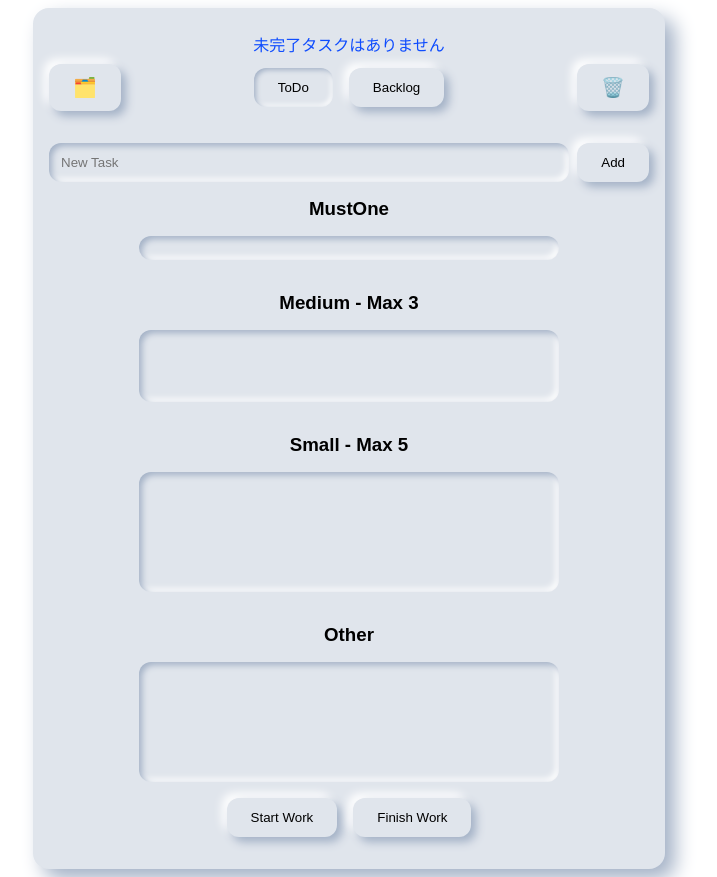
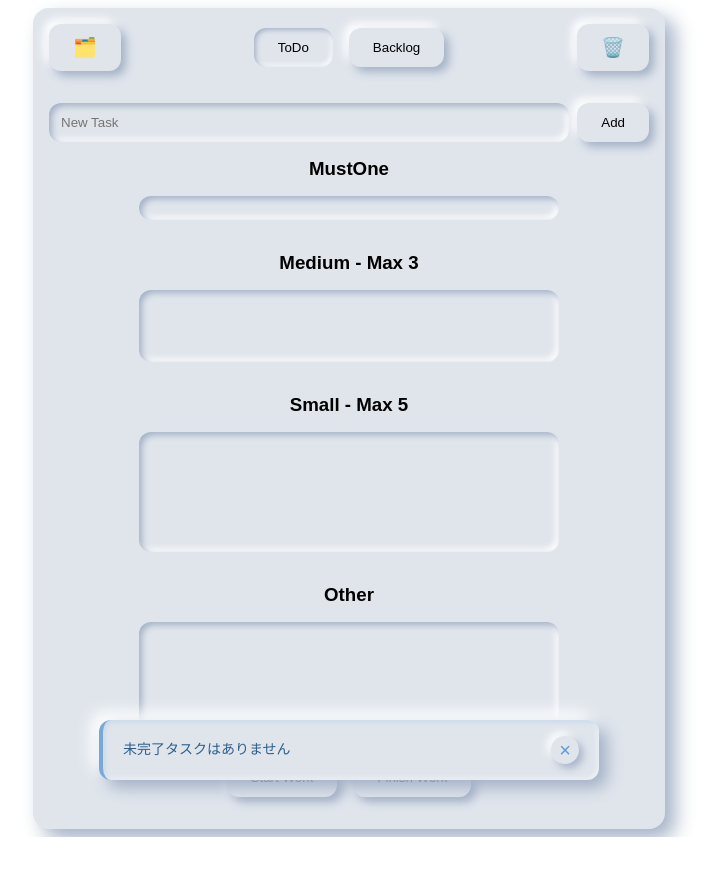
Before and after one commit to KawanagoRyoya/kawanago-jira-todo-app, an Electron app: page renderer/index.html in a window 1280 px wide. Both pictures are taken after a click on the button "Start Work". Shown: the whole page, without its empty margins (291-1008 px from the left). After the commit the page ends 837 px from the top, so only its background shows below. Drawn offline with Linux system fonts and the light colour scheme; no server answers.

Commit message:
通知形式変更

```diff
--- a/renderer/index.html
+++ b/renderer/index.html
@@ -27,8 +27,6 @@
   </svg>
   <div class="app-container">
     <!-- Row1: ナビゲーション -->
-    <!-- 通知領域 -->
-    <div id="notification" class="notification" style="display:none"></div>
     <div class="toolbar">
       <button id="btn-fetch" class="icon-btn nav-btn left-icon"><span class="icon">🗂️</span></button>
       <div class="nav-center">
@@ -88,6 +86,9 @@
     </div>
   </div>
 
+  <!-- Toast通知コンテナ -->
+  <div id="toast-container" class="toast-container"></div>
+
   <script src="renderer.js"></script>
 </body>
 </html>
--- a/renderer/renderer.js
+++ b/renderer/renderer.js
@@ -12,14 +12,64 @@ const sectionLimit = {
   other:  Infinity
 };
 
-// 通知表示
-const notification = document.getElementById('notification');
+// Toast通知システム
+const MAX_TOASTS = 3;
+let toastQueue = [];
+
 function showNotification(msg) {
-  const notification = document.getElementById('notification');
-  if (!notification) return;       // 要素が無ければ何もしない
-  notification.textContent = msg;
-  notification.style.display = 'block';
-  setTimeout(() => notification.style.display = 'none', 3000);
+  const container = document.getElementById('toast-container');
+  if (!container) return;
+
+  // 最大数を超えたら一番古いToastを削除
+  if (toastQueue.length >= MAX_TOASTS) {
+    const oldestToast = toastQueue.shift();
+    removeToast(oldestToast);
+  }
+
+  // Toast要素を作成
+  const toast = document.createElement('div');
+  toast.className = 'toast';
+
+  const message = document.createElement('span');
+  message.className = 'toast-message';
+  message.textContent = msg;
+
+  const closeBtn = document.createElement('button');
+  closeBtn.className = 'toast-close';
+  closeBtn.innerHTML = '×';
+  closeBtn.addEventListener('click', () => removeToast(toast));
+
+  toast.appendChild(message);
+  toast.appendChild(closeBtn);
+  container.appendChild(toast);
+
+  // キューに追加
+  toastQueue.push(toast);
+
+  // アニメーションで表示
+  setTimeout(() => toast.classList.add('show'), 10);
+
+  // 3秒後に自動削除
+  setTimeout(() => removeToast(toast), 3000);
+}
+
+function removeToast(toast) {
+  if (!toast || !toast.parentElement) return;
+
+  // フェードアウトアニメーション
+  toast.classList.add('removing');
+
+  // アニメーション終了後にDOMから削除
+  setTimeout(() => {
+    if (toast.parentElement) {
+      toast.parentElement.removeChild(toast);
+    }
+    // キューから削除
+    const index = toastQueue.indexOf(toast);
+    if (index > -1) {
+      toastQueue.splice(index, 1);
+    }
+  }, 500); // CSSのtransition時間と同じ
 }
 
 // ナビボタンのアクティブ切替
--- a/renderer/style.css
+++ b/renderer/style.css
@@ -34,12 +34,6 @@ body, div, input, button, select, textarea {
 .toolbar {
   justify-content: space-between;
   position: relative;
-}
-.notification {
-  width: 100%;
-  text-align: center;
-  padding: 8px;
-  color: #0e4cfe;
 }
 .nav-center {
   display: flex;
@@ -301,3 +295,89 @@ li.completed span {
   line-height: 1.1;
   font-size: 1.125rem;
 }
+
+/* Toast通知システム */
+.toast-container {
+  position: fixed;
+  bottom: 20px;
+  left: 50%;
+  transform: translateX(-50%);
+  z-index: 9999;
+  display: flex;
+  flex-direction: column;
+  gap: 12px;
+  pointer-events: none;
+  max-width: 500px;
+  width: 90%;
+}
+
+.toast {
+  background: #e0e5ec;
+  border-radius: 12px;
+  padding: 16px 20px;
+  box-shadow:
+    8px 8px 16px #a3b1c6,
+    -8px -8px 16px #ffffff,
+    inset 2px 2px 4px rgba(139, 189, 232, 0.3),
+    inset -2px -2px 4px rgba(255, 255, 255, 0.5);
+  display: flex;
+  align-items: center;
+  gap: 16px;
+  opacity: 0;
+  transform: translateY(20px);
+  transition: all 0.3s ease;
+  pointer-events: all;
+  border-left: 4px solid #7BA7D6;
+}
+
+.toast.show {
+  opacity: 1;
+  transform: translateY(0);
+}
+
+.toast.removing {
+  opacity: 0;
+  transform: translateY(10px) scale(0.95);
+  transition: all 0.5s ease;
+}
+
+.toast-message {
+  flex: 1;
+  color: #2C5F8D;
+  font-size: 14px;
+  line-height: 1.4;
+  word-break: break-word;
+}
+
+.toast-close {
+  background: #e0e5ec;
+  border: none;
+  border-radius: 50%;
+  width: 28px;
+  height: 28px;
+  display: flex;
+  align-items: center;
+  justify-content: center;
+  cursor: pointer;
+  font-size: 20px;
+  color: #5B9BD5;
+  box-shadow:
+    4px 4px 8px #a3b1c6,
+    -4px -4px 8px #ffffff;
+  transition: all 0.2s ease;
+  flex-shrink: 0;
+}
+
+.toast-close:hover {
+  box-shadow:
+    inset 2px 2px 4px #a3b1c6,
+    inset -2px -2px 4px #ffffff;
+  color: #7BA7D6;
+}
+
+.toast-close:active {
+  box-shadow:
+    inset 3px 3px 6px #a3b1c6,
+    inset -3px -3px 6px #ffffff;
+  transform: scale(0.95);
+}
```
Also changed, not shown: README.md.
